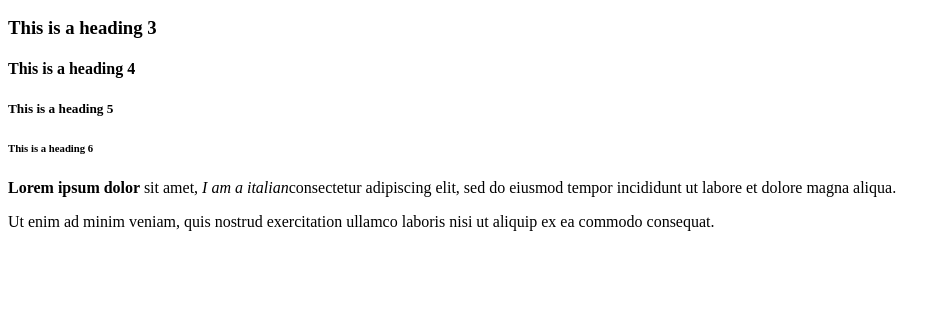
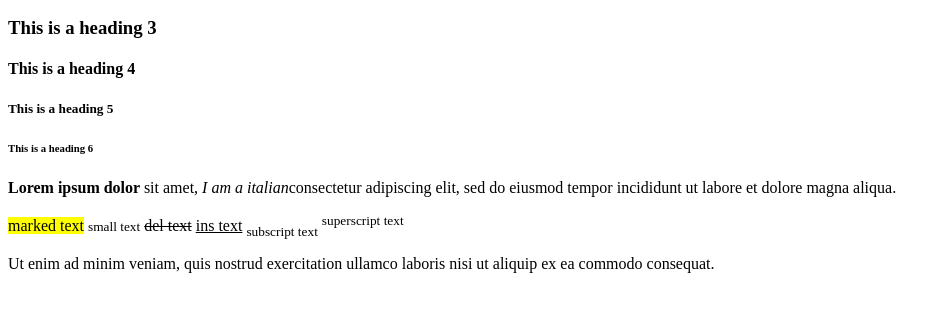
Before and after one commit to SilentStorm2k/TheOdinProject, a plain HTML site: page html-boilerplate/index.html in a window 1280 px wide. Shown: the part 168-480 px from the top of the page, without its empty margins (0-951 px from the left). Drawn offline with Linux system fonts and the light colour scheme.

Commit message:
Trying out other text tools (from working with text TOP)

```diff
--- a/html-boilerplate/index.html
+++ b/html-boilerplate/index.html
@@ -17,6 +17,13 @@
     <p> <strong> Lorem ipsum dolor </strong> sit amet, <em> I am a italian</em>consectetur adipiscing elit, sed do eiusmod tempor
   incididunt ut labore et dolore magna aliqua. </p>
 
+  <mark> marked text</mark>
+  <small> small text</small>
+  <del> del text</del>
+  <ins> ins text</ins>
+  <sub> subscript text</sub>
+  <sup> superscript text</sup>
+
   <p> Ut enim ad minim veniam, quis nostrud exercitation ullamco laboris
   nisi ut aliquip ex ea commodo consequat. </p>
 </body>
```
